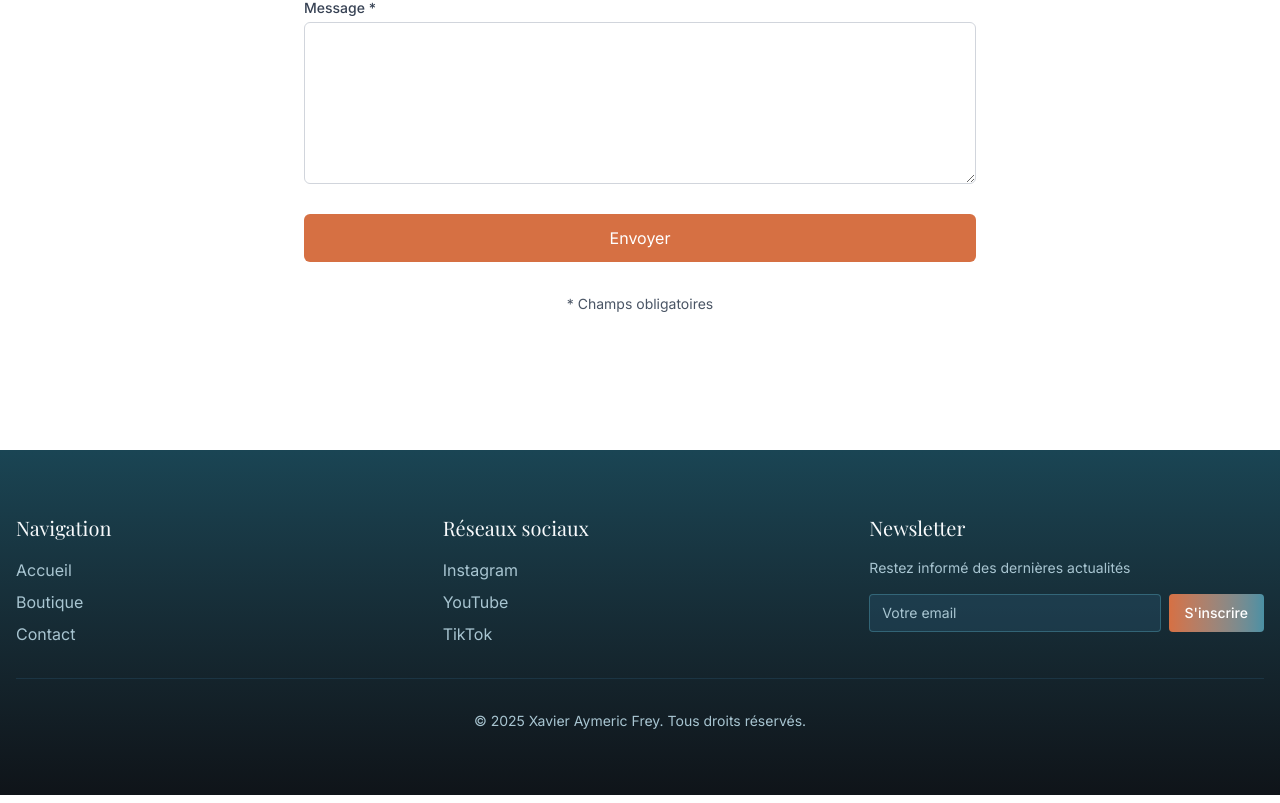
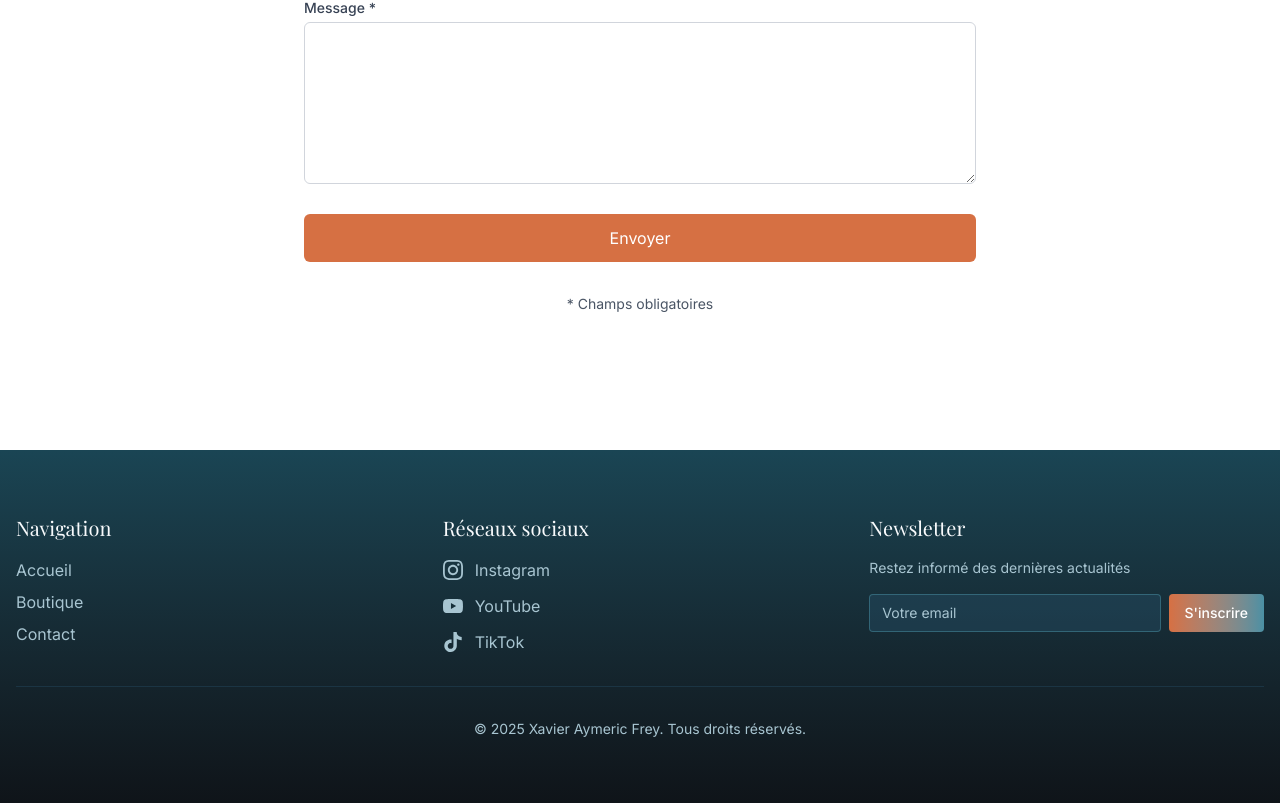
Before and after one commit to JMightyDev/xavieraymericfrey, a Next.js app: page /contact in a window 1280 px wide. Shown: the part 350-1153 px from the top of the page. Built offline with nearby package versions, Linux system fonts and the light colour scheme; a web font is replaced by a local one.

Commit message:
Refactorisation du composant Footer : simplification des classes CSS en supprimant les animations de translation et amélioration de la structure des liens vers les réseaux sociaux avec des icônes pour une meilleure accessibilité et une expérience utilisateur enrichie.

```diff
--- a/app/components/Footer.tsx
+++ b/app/components/Footer.tsx
@@ -37,17 +37,17 @@ export default function Footer() {
 						<div className="space-y-2">
 							<Link
 								href="/"
-								className="block text-morning-mist hover:text-lake-turquoise transition-colors duration-300 hover:translate-x-1 transform">
+								className="block text-morning-mist hover:text-lake-turquoise transition-colors duration-300">
 								Accueil
 							</Link>
 							<Link
 								href="/boutique"
-								className="block text-morning-mist hover:text-lake-turquoise transition-colors duration-300 hover:translate-x-1 transform">
+								className="block text-morning-mist hover:text-lake-turquoise transition-colors duration-300">
 								Boutique
 							</Link>
 							<Link
 								href="/contact"
-								className="block text-morning-mist hover:text-lake-turquoise transition-colors duration-300 hover:translate-x-1 transform">
+								className="block text-morning-mist hover:text-lake-turquoise transition-colors duration-300">
 								Contact
 							</Link>
 						</div>
@@ -58,21 +58,39 @@ export default function Footer() {
 						<h3 className="text-xl font-serif mb-4 text-snow-white">
 							Réseaux sociaux
 						</h3>
-						<div className="space-y-2">
+						<div className="flex flex-col space-y-3">
 							<Link
 								href="#"
-								className="block text-morning-mist hover:text-sunset-orange transition-colors duration-300 hover:translate-x-1 transform">
-								Instagram
+								className="flex items-center space-x-3 text-morning-mist hover:text-sunset-orange transition-colors duration-300 group">
+								<svg
+									className="w-5 h-5 transition-transform duration-300 group-hover:scale-110"
+									fill="currentColor"
+									viewBox="0 0 24 24">
+									<path d="M12 2.163c3.204 0 3.584.012 4.85.07 3.252.148 4.771 1.691 4.919 4.919.058 1.265.069 1.645.069 4.849 0 3.205-.012 3.584-.069 4.849-.149 3.225-1.664 4.771-4.919 4.919-1.266.058-1.644.07-4.85.07-3.204 0-3.584-.012-4.849-.07-3.26-.149-4.771-1.699-4.919-4.92-.058-1.265-.07-1.644-.07-4.849 0-3.204.013-3.583.07-4.849.149-3.227 1.664-4.771 4.919-4.919 1.266-.057 1.645-.069 4.849-.069zm0-2.163c-3.259 0-3.667.014-4.947.072-4.358.2-6.78 2.618-6.98 6.98-.059 1.281-.073 1.689-.073 4.948 0 3.259.014 3.668.072 4.948.2 4.358 2.618 6.78 6.98 6.98 1.281.058 1.689.072 4.948.072 3.259 0 3.668-.014 4.948-.072 4.354-.2 6.782-2.618 6.979-6.98.059-1.28.073-1.689.073-4.948 0-3.259-.014-3.667-.072-4.947-.196-4.354-2.617-6.78-6.979-6.98-1.281-.059-1.69-.073-4.949-.073zm0 5.838c-3.403 0-6.162 2.759-6.162 6.162s2.759 6.163 6.162 6.163 6.162-2.759 6.162-6.163c0-3.403-2.759-6.162-6.162-6.162zm0 10.162c-2.209 0-4-1.79-4-4 0-2.209 1.791-4 4-4s4 1.791 4 4c0 2.21-1.791 4-4 4zm6.406-11.845c-.796 0-1.441.645-1.441 1.44s.645 1.44 1.441 1.44c.795 0 1.439-.645 1.439-1.44s-.644-1.44-1.439-1.44z" />
+								</svg>
+								<span>Instagram</span>
 							</Link>
 							<Link
 								href="#"
-								className="block text-morning-mist hover:text-sunset-orange transition-colors duration-300 hover:translate-x-1 transform">
-								YouTube
+								className="flex items-center space-x-3 text-morning-mist hover:text-sunset-orange transition-colors duration-300 group">
+								<svg
+									className="w-5 h-5 transition-transform duration-300 group-hover:scale-110"
+									fill="currentColor"
+									viewBox="0 0 24 24">
+									<path d="M23.498 6.186a3.016 3.016 0 0 0-2.122-2.136C19.505 3.545 12 3.545 12 3.545s-7.505 0-9.377.505A3.017 3.017 0 0 0 .502 6.186C0 8.07 0 12 0 12s0 3.93.502 5.814a3.016 3.016 0 0 0 2.122 2.136c1.871.505 9.376.505 9.376.505s7.505 0 9.377-.505a3.015 3.015 0 0 0 2.122-2.136C24 15.93 24 12 24 12s0-3.93-.502-5.814zM9.545 15.568V8.432L15.818 12l-6.273 3.568z" />
+								</svg>
+								<span>YouTube</span>
 							</Link>
 							<Link
 								href="#"
-								className="block text-morning-mist hover:text-sunset-orange transition-colors duration-300 hover:translate-x-1 transform">
-								TikTok
+								className="flex items-center space-x-3 text-morning-mist hover:text-sunset-orange transition-colors duration-300 group">
+								<svg
+									className="w-5 h-5 transition-transform duration-300 group-hover:scale-110"
+									fill="currentColor"
+									viewBox="0 0 24 24">
+									<path d="M12.525.02c1.31-.02 2.61-.01 3.91-.02.08 1.53.63 3.09 1.75 4.17 1.12 1.11 2.7 1.62 4.24 1.79v4.03c-1.44-.05-2.89-.35-4.2-.97-.57-.26-1.1-.59-1.62-.93-.01 2.92.01 5.84-.02 8.75-.08 1.4-.54 2.79-1.35 3.94-1.31 1.92-3.58 3.17-5.91 3.21-1.43.08-2.86-.31-4.08-1.03-2.02-1.19-3.44-3.37-3.65-5.71-.02-.5-.03-1-.01-1.49.18-1.9 1.12-3.72 2.58-4.96 1.66-1.44 3.98-2.13 6.15-1.72.02 1.48-.04 2.96-.04 4.44-.99-.32-2.15-.23-3.02.37-.63.41-1.11 1.04-1.36 1.75-.21.51-.15 1.07-.14 1.61.24 1.64 1.82 3.02 3.5 2.87 1.12-.01 2.19-.66 2.77-1.61.19-.33.4-.67.41-1.06.1-1.79.06-3.57.07-5.36.01-4.03-.01-8.05.02-12.07z" />
+								</svg>
+								<span>TikTok</span>
 							</Link>
 						</div>
 					</div>
```
